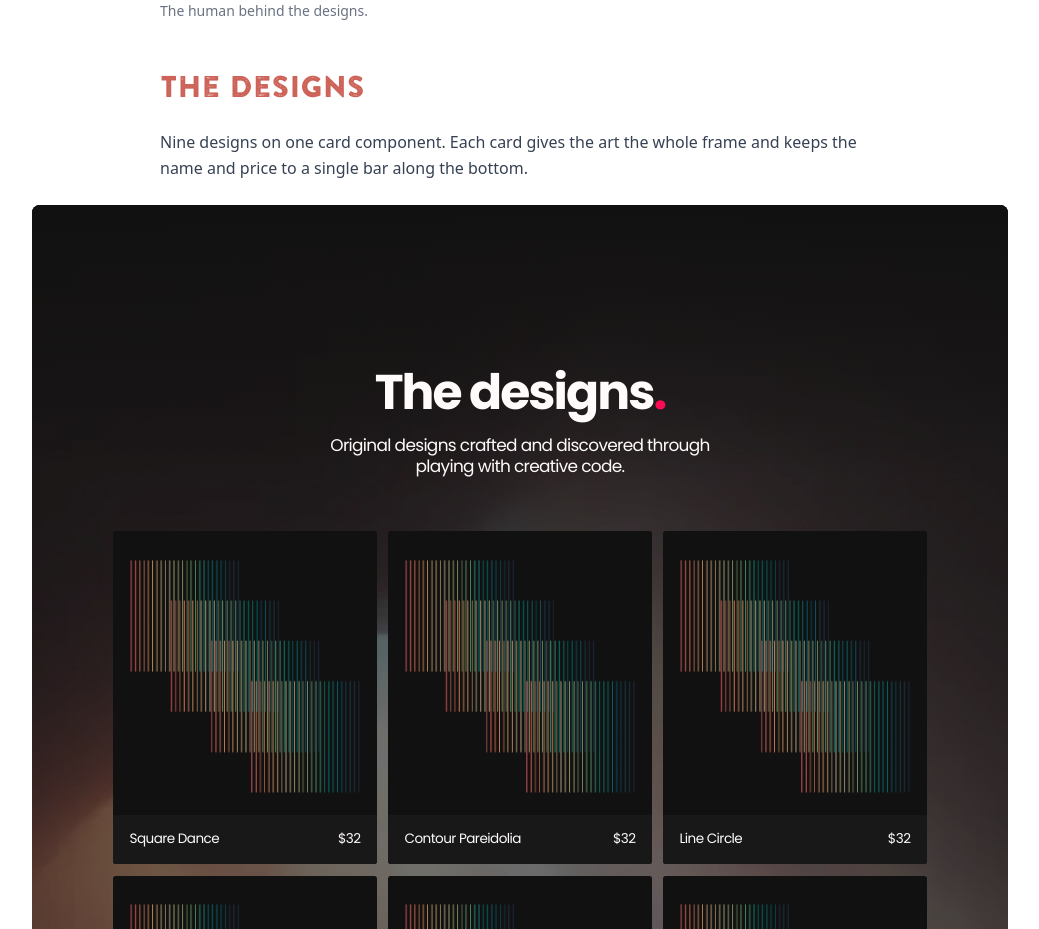
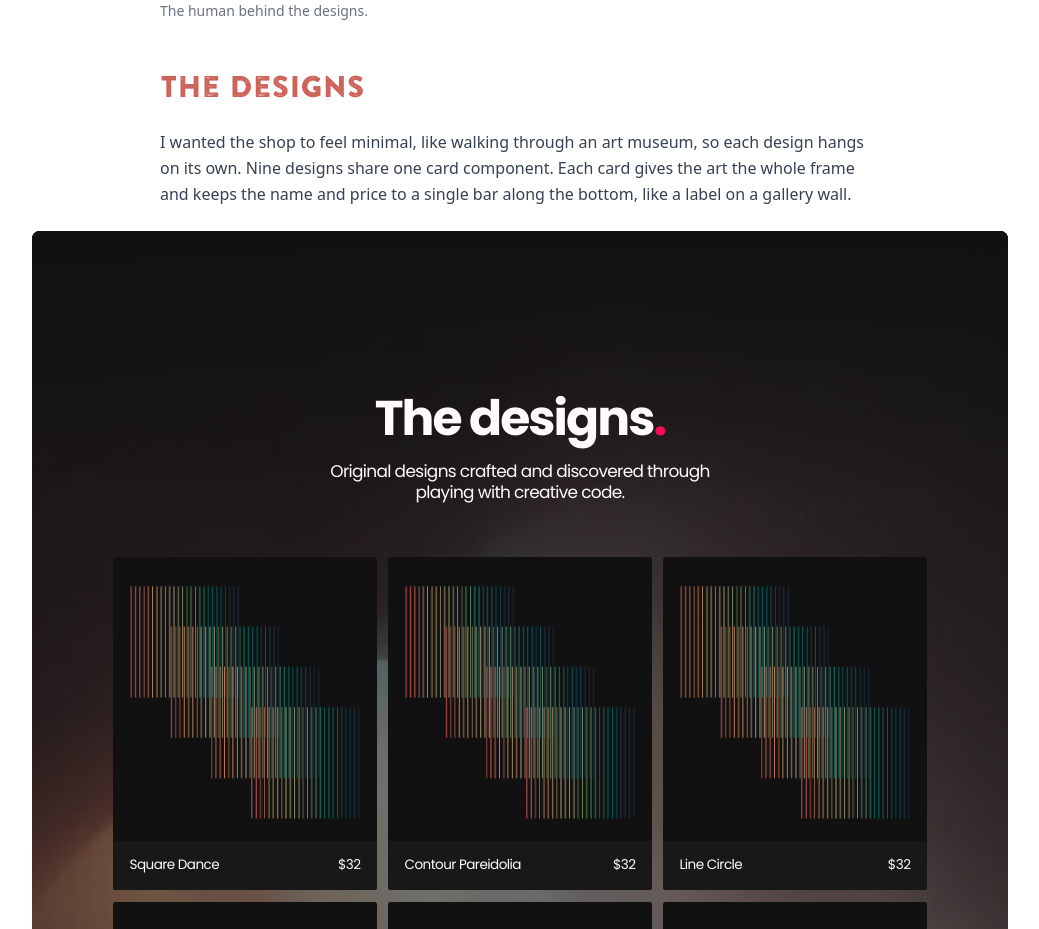
Before and after one commit to onetwothreebutter/ericdjohnson-portfolio, a Next.js app in the folder next-frontend/: page /work-ive-done/brightfield-redesign in a window 1280 px wide. Shown: the part 2480-3409 px from the top of the page, without its empty margins (120-1159 px from the left). Built offline with nearby package versions, Linux system fonts and the light colour scheme.

Commit message:
Frame the designs section as a minimal, museum-like shop
Co-Authored-By: Claude Opus 5.5 <noreply@anthropic.com>
Claude-Session: https://claude.ai/code/session_016ninutameoH43RX764rPhJ

```diff
--- a/next-frontend/src/app/work-ive-done/brightfield-redesign/page.tsx
+++ b/next-frontend/src/app/work-ive-done/brightfield-redesign/page.tsx
@@ -162,7 +162,7 @@ export default function BrightfieldRedesignPage() {
                 <section>
                     <SectionHeading id="designs">The Designs</SectionHeading>
                     <p className="text-gray-700 leading-relaxed">
-                        Nine designs on one card component. Each card gives the art the whole frame and keeps the name and price to a single bar along the bottom.
+                        I wanted the shop to feel minimal, like walking through an art museum, so each design hangs on its own. Nine designs share one card component. Each card gives the art the whole frame and keeps the name and price to a single bar along the bottom, like a label on a gallery wall.
                     </p>
                     <Figure caption="Product grid. The Figma file uses one piece, Square Dance, as the stand-in on every card.">
                         <DesignsMockup />
```
